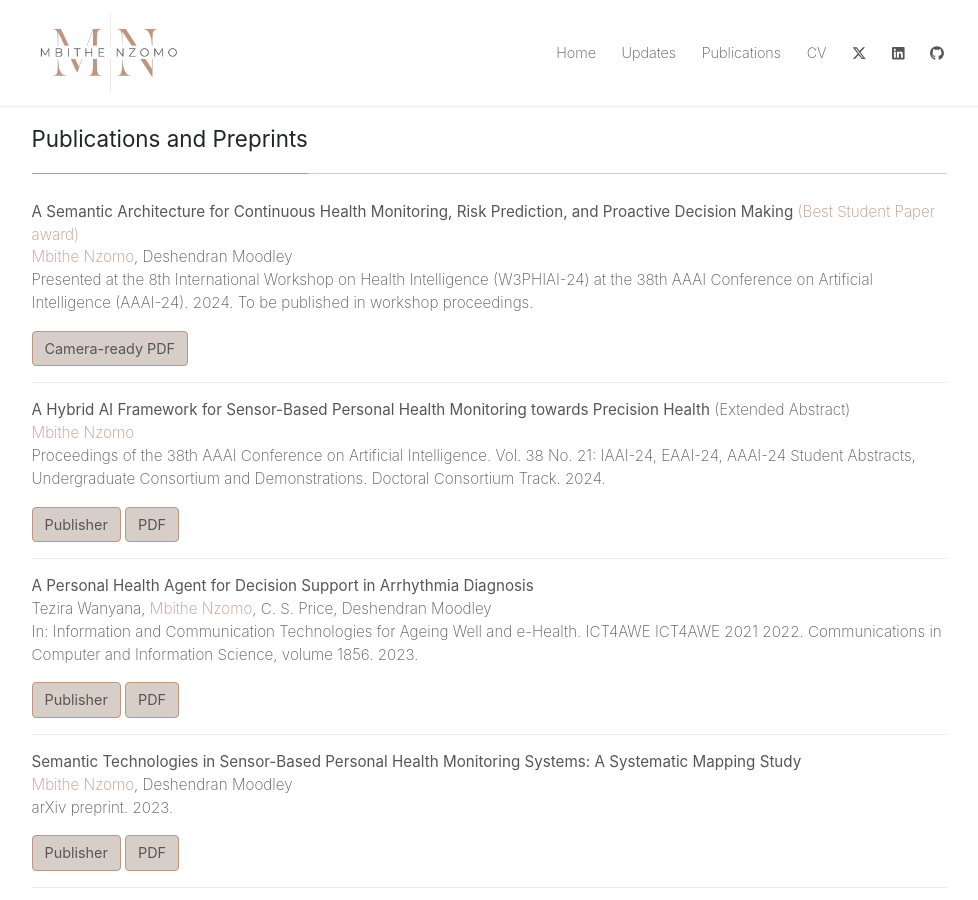
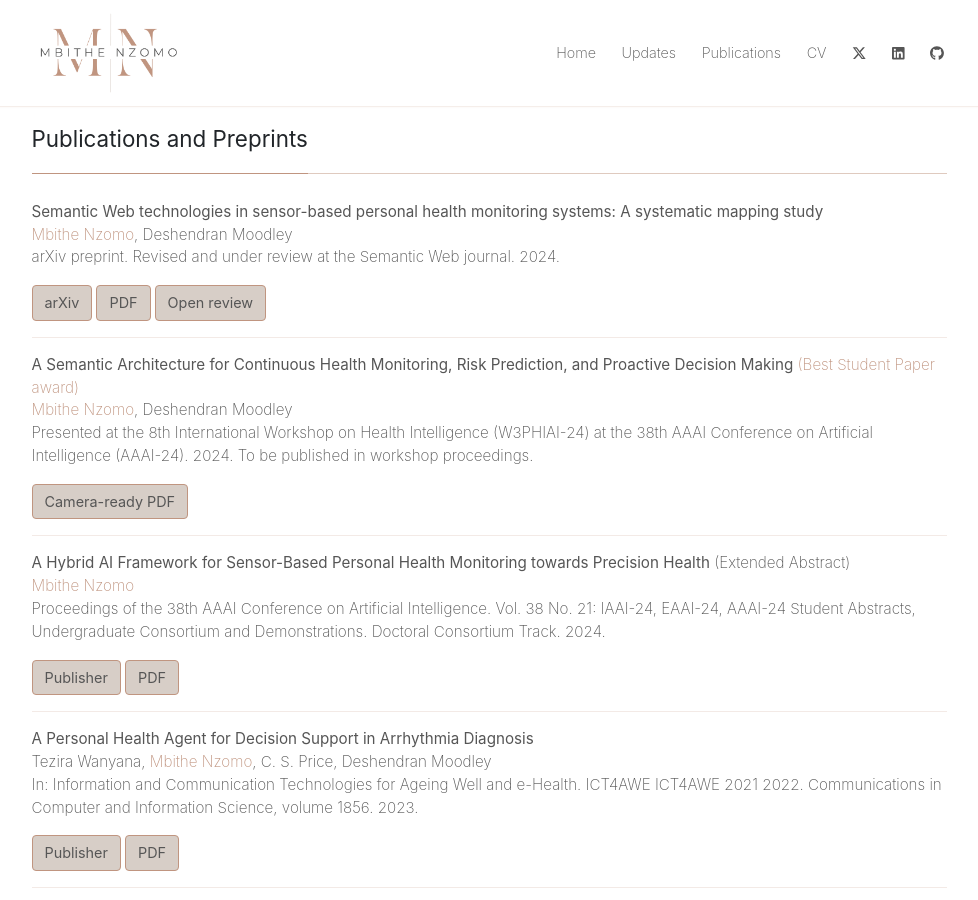
Before and after one commit to mbithenzomo/mbithenzomo.github.io, a Jekyll site: the page built from publications.html, in a window 1280 px wide and 900 px high. Shown: the whole window, without its empty margins (151-1129 px from the left). Built offline with Jekyll 4.4.1, drawn with Linux system fonts in a browser that asks for light colours; nearby versions of some CDN libraries.

Commit message:
Update publications

```diff
--- a/publications.html
+++ b/publications.html
@@ -13,6 +13,14 @@ title: Publications
         <div class="section-title">
             <h2><span>Publications and Preprints</span></h2>
         </div>
+            <p>
+              <strong>Semantic Web technologies in sensor-based personal health monitoring systems: A systematic mapping study</strong><br>
+              <span style="color:#C09580;">Mbithe Nzomo</span>, Deshendran Moodley<br>
+              arXiv preprint. Revised and under review at the Semantic Web journal. 2024.
+            </p>
+            <a target="_blank" href="https://arxiv.org/abs/2306.04335" class="btn btn-styled">arXiv</a> <a target="_blank" href="https://arxiv.org/pdf/2306.04335.pdf" class="btn btn-styled">PDF</a>
+            <a target="_blank" href="https://www.semantic-web-journal.net/content/semantic-web-technologies-sensor-based-personal-health-monitoring-systems-systematic-mapping" class="btn btn-styled">Open review</a>
+            <hr>
             <p>
               <strong>A Semantic Architecture for Continuous Health Monitoring, Risk Prediction, and Proactive Decision Making</strong> <span style="color:#C09580;">(Best Student Paper award)</span><br>
               <span style="color:#C09580;">Mbithe Nzomo</span>, Deshendran Moodley<br>
@@ -37,13 +45,6 @@ title: Publications
             <a target="_blank" href="https://doi.org/10.1007/978-3-031-37496-8_20" class="btn btn-styled">Publisher</a> <a target="_blank" href="https://airu.org.za/wp-content/uploads/2023/07/Wanyana-et-al.-A-Personal-Health-Agent-for-Decision-Support-in-Arrhythmia-Diagnosis.pdf" class="btn btn-styled">PDF</a>
             <hr>
             <p>
-              <strong>Semantic Technologies in Sensor-Based Personal Health Monitoring Systems: A Systematic Mapping Study</strong><br>
-              <span style="color:#C09580;">Mbithe Nzomo</span>, Deshendran Moodley<br>
-              arXiv preprint. 2023.
-            </p>
-            <a target="_blank" href="https://arxiv.org/abs/2306.04335" class="btn btn-styled">Publisher</a> <a target="_blank" href="https://arxiv.org/pdf/2306.04335.pdf" class="btn btn-styled">PDF</a>
-            <hr>
-            <p>
               <strong>Combining Machine Learning and Bayesian Networks for ECG Interpretation and Explanation</strong> <span style="color:#C09580;">(Nominated for Best Student Paper award)</span><br>
               Tezira Wanyana, <span style="color:#C09580;">Mbithe Nzomo</span>, C. S. Price, Deshendran Moodley<br>
               8th International Conference on Information and Communication Technologies for Ageing Well and e-Health (ICT4AWE 2022). 2022.
```
